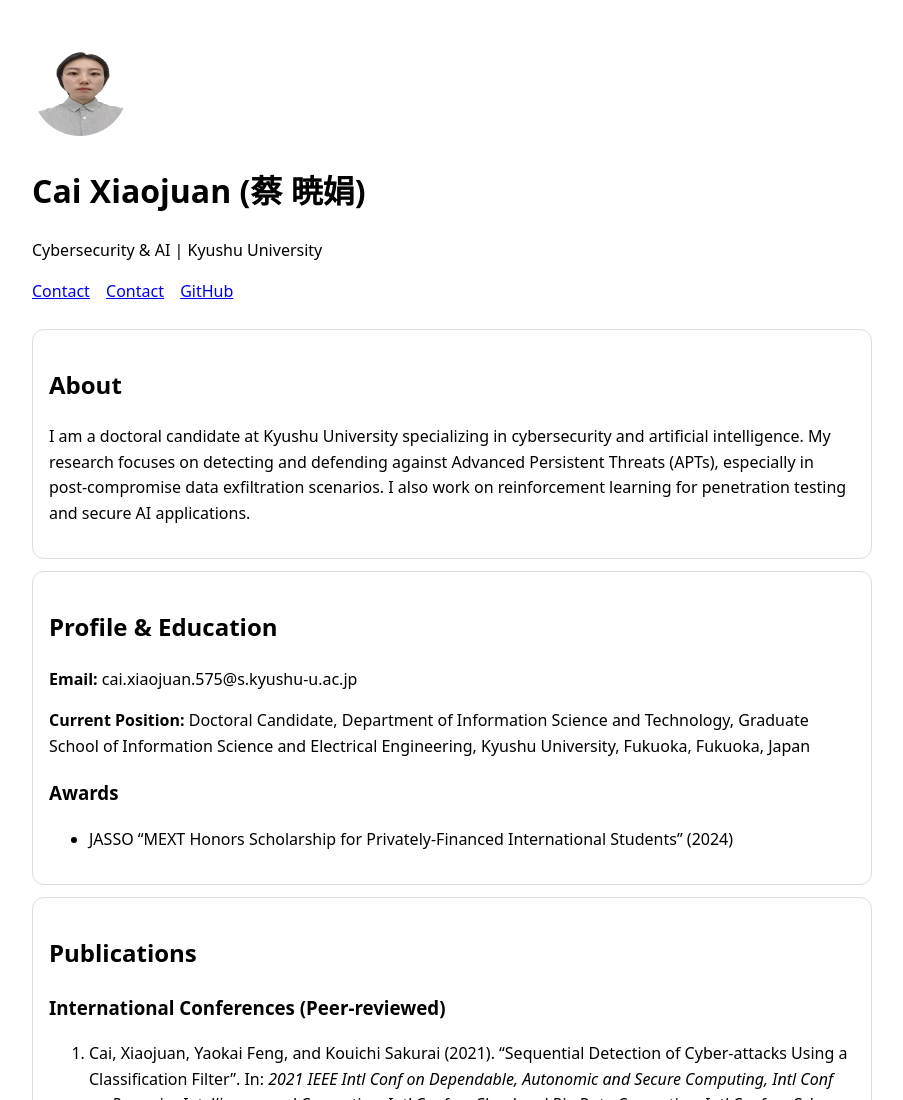
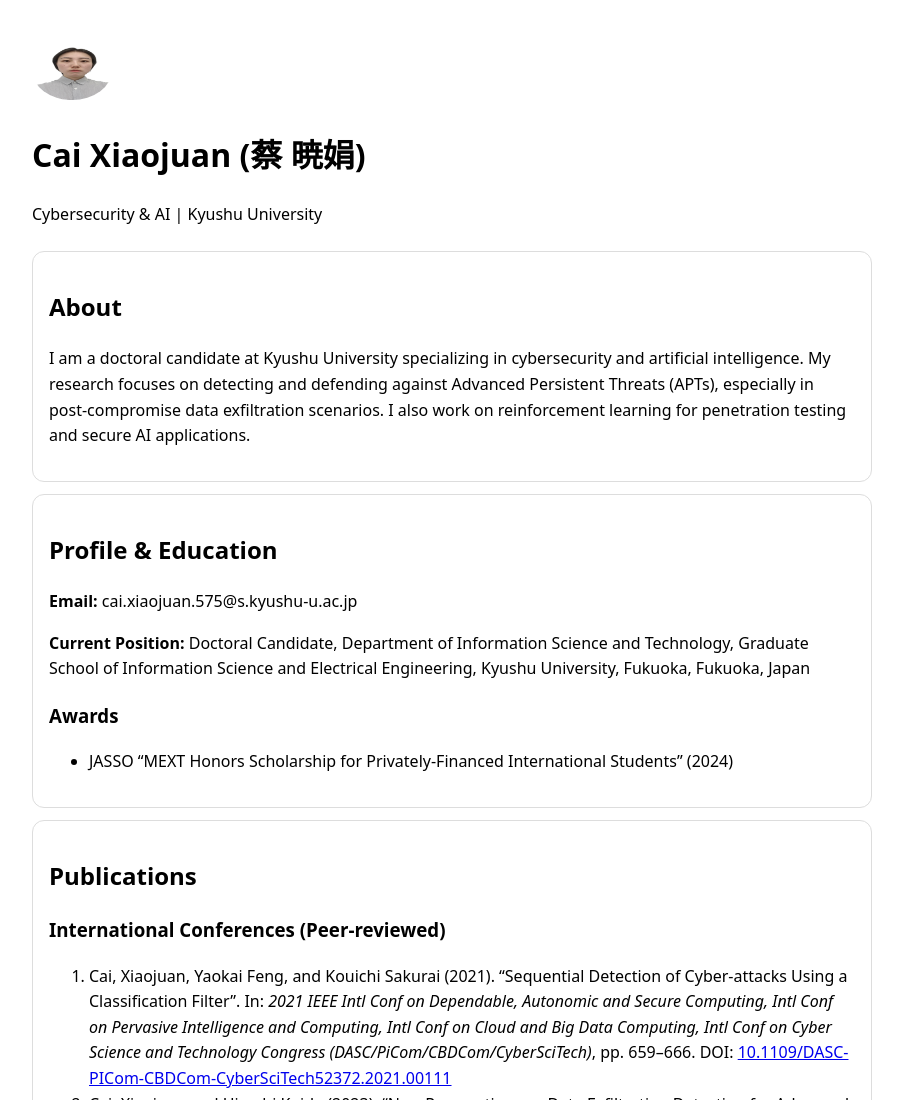
Before and after one commit to cxjuan/cxjuan.github.io, a plain HTML site: page index.html in a window 1280 px wide. Shown: the top 1100 px of the page, without its empty margins (188-1091 px from the left). Drawn offline with Linux system fonts and the light colour scheme.

Commit message:
Update index.html

```diff
--- a/index.html
+++ b/index.html
@@ -15,8 +15,8 @@
     header { margin-bottom: 24px; }
     nav a { margin-right: 12px; }
     img.avatar {
-      width: 96px;
-      height: 96px;
+      width: 80px;
+      height: 60px;
       border-radius: 50%;
     }
     .card {
@@ -37,11 +37,6 @@
     <img class="avatar" src="写真_Cai.jpeg" alt="Portrait of Cai Xiaojuan" />
     <h1>Cai Xiaojuan (蔡 暁娟)</h1>
     <p>Cybersecurity & AI | Kyushu University</p>
-    <nav>
-      <a href="mailto:cai.xiaojuan.575@s.kyushu-u.ac.jp">Contact</a>
-      <a href="mailto:cxjjapan@gmail.com">Contact</a>
-      <a href="https://github.com/caixiaojuan-CJ">GitHub</a>
-    </nav>
   </header>
 
   <section class="card" id="about">
```
